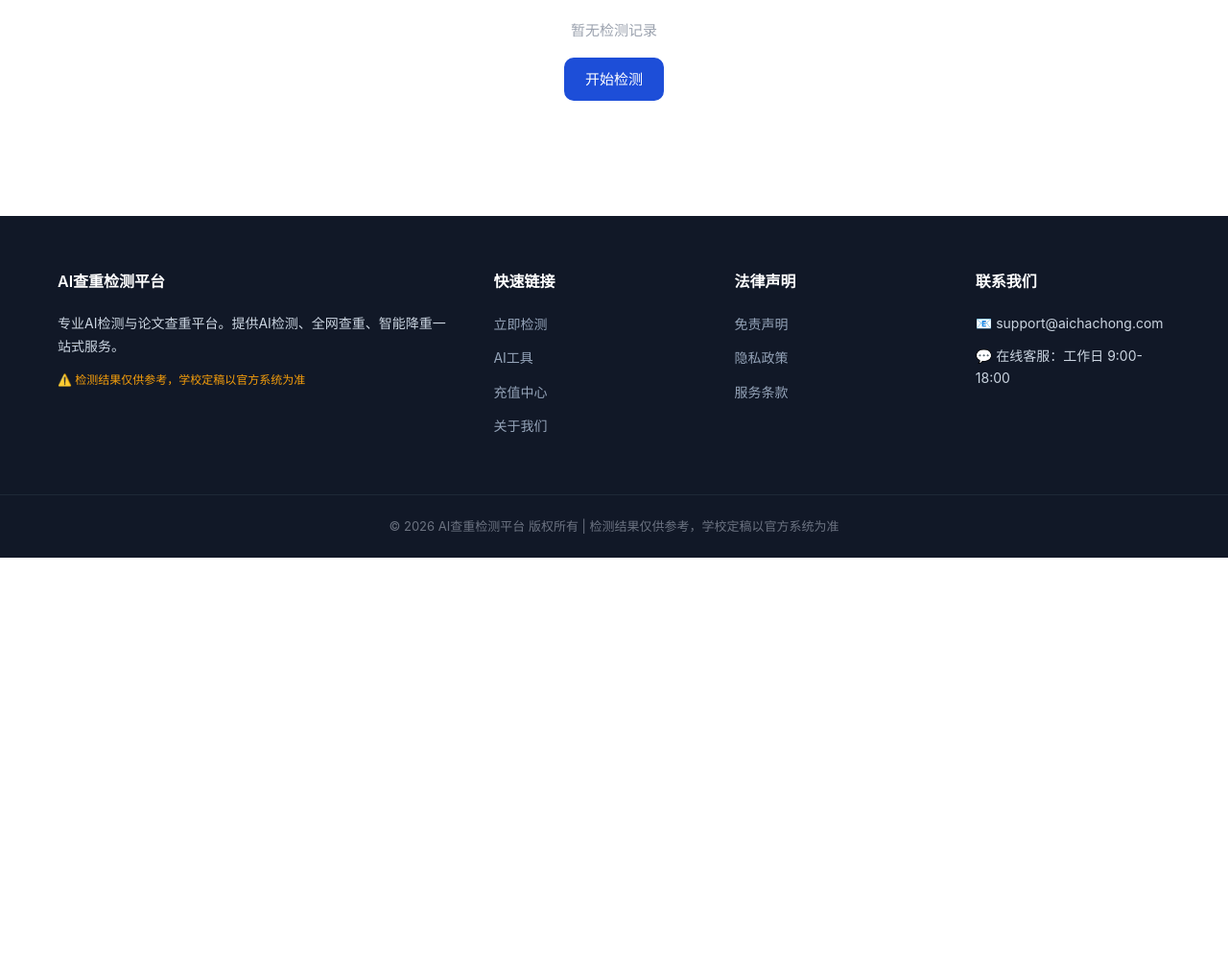
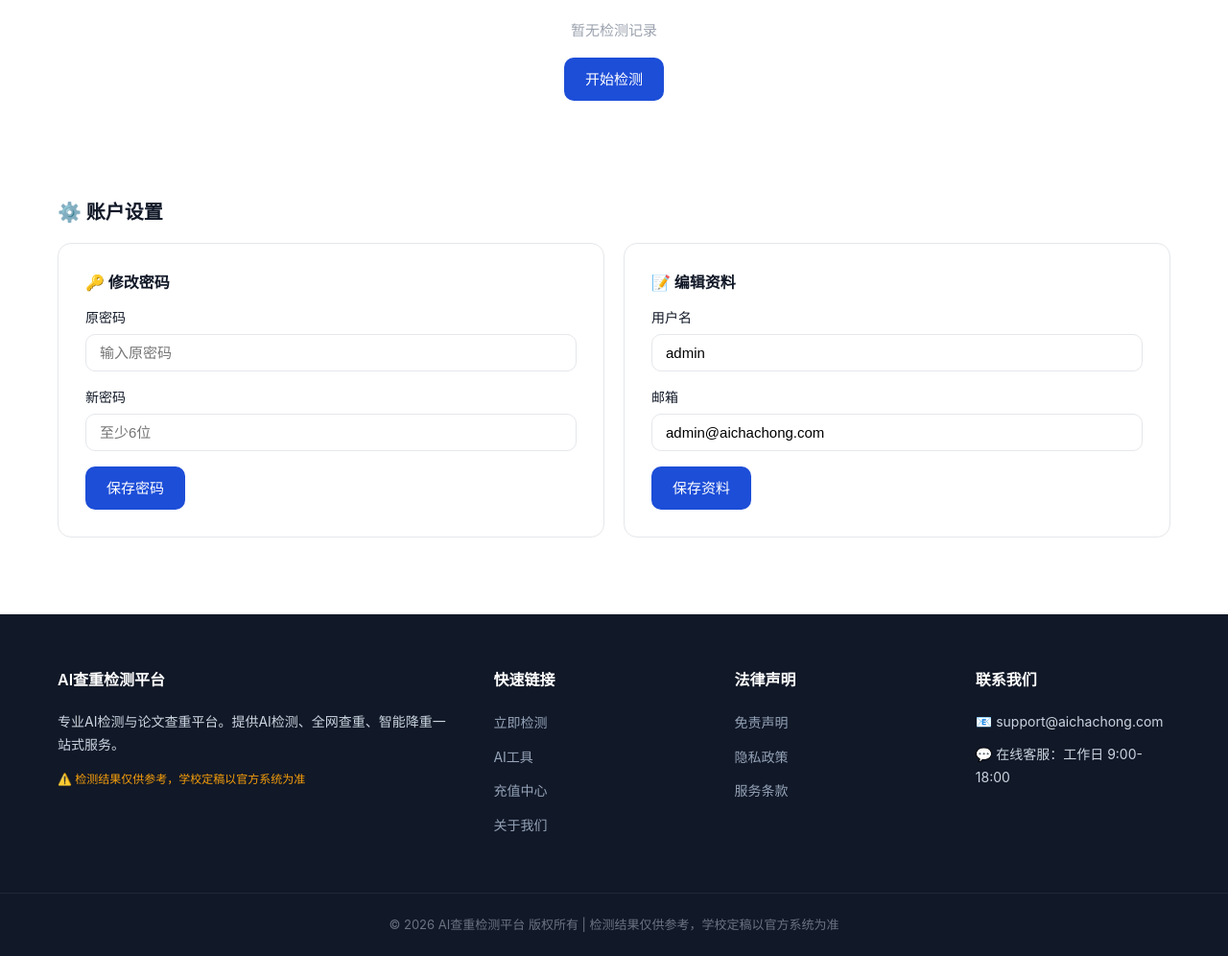
Before and after one commit to HGSQ-123/ai-chachong, a Flask app: page /user/center in a window 1280 px wide. Shown: the part 930-1926 px from the top of the page at 96% size. Before the commit the page ends 1511 px from the top, so only its background shows below. Run offline with Flask 3, Linux system fonts and the light colour scheme; the visitor is signed in with stand-in values (Sample User, id 1); data comes from the database, SQL or seed files in the repository; data that the repository does not hold is empty.

Commit message:
feat: 个人中心增强(改密码/编辑资料/消费记录) + 修复邮箱验证+注册持久化

```diff
--- a/routes/auth.py
+++ b/routes/auth.py
@@ -146,17 +146,19 @@ def api_send_code():
         is_phone = account.isdigit() and len(account) == 11
 
         # ========== 发送验证码 ==========
-        if is_email and config.SMTP_USER and config.SMTP_PASS:
-            # 真实邮件发送
+        if is_email:
+            send_ok = False
             try:
                 _send_email(account, code)
+                send_ok = True
+            except Exception as e:
+                print(f"[EMAIL] All methods failed: {e}")
+            if send_ok:
                 return jsonify({"success": True, "message": f"验证码已发送至 {account}"})
-            except Exception as e:
-                print(f"[EMAIL] Send failed: {e}")
-                # 邮件失败回退演示模式
+            else:
                 return jsonify({
                     "success": True,
-                    "message": f"邮件发送失败，演示模式验证码：{code}",
+                    "message": f"邮件服务暂不可用，演示验证码：{code}",
                     "code": code,
                 })
         elif is_phone:
@@ -187,7 +189,7 @@ def _send_email(to_email: str, code: str):
     subject = f"[{config.SITE_NAME}] 验证码 {code}"
     body = f"您的验证码是：{code}\n\n有效期10分钟，请勿泄露给他人。\n\n—— {config.SITE_NAME}"
 
-    # 方式1: Resend HTTP API（最简单，100封/天免费）
+    # 方式1: Resend HTTP API（100封/天免费，但免费版只能发验证过的邮箱）
     resend_key = config.RESEND_API_KEY
     if resend_key:
         try:
@@ -206,11 +208,13 @@ def _send_email(to_email: str, code: str):
                 },
                 timeout=10,
             )
-            if r.status_code in (200, 201):
-                return  # 成功
-            print(f"[EMAIL] Resend API failed: {r.status_code} {r.text[:200]}")
+            resp_data = r.json() if r.text else {}
+            if r.status_code in (200, 201) and resp_data.get("id"):
+                print(f"[EMAIL] Resend OK: {resp_data.get('id')}")
+                return
+            print(f"[EMAIL] Resend rejected: {r.status_code} {r.text[:200]}")
         except Exception as e:
-            print(f"[EMAIL] Resend API error: {e}")
+            print(f"[EMAIL] Resend error: {e}")
 
     # 方式2: Brevo HTTP API（300封/天免费）
     brevo_key = config.BREVO_API_KEY
--- a/routes/user.py
+++ b/routes/user.py
@@ -79,6 +79,47 @@ def api_get_quota():
         "free_limit": config.DAILY_FREE_DETECTIONS,
         "member_limit": config.MEMBER_MONTHLY_QUOTA,
     })
+
+
+@user_bp.route("/api/change-password", methods=["POST"])
+@login_required
+def api_change_password():
+    """修改密码"""
+    data = request.get_json() or {}
+    old_pwd = data.get("old_password", "")
+    new_pwd = data.get("new_password", "")
+    if not old_pwd or not new_pwd:
+        return jsonify({"success": False, "message": "请填写完整"}), 400
+    if len(new_pwd) < 6:
+        return jsonify({"success": False, "message": "新密码至少6位"}), 400
+    user = db.get_user_by_id(session["user_id"])
+    if not user:
+        return jsonify({"success": False, "message": "用户不存在"}), 404
+    from werkzeug.security import check_password_hash, generate_password_hash
+    if not check_password_hash(user["password"], old_pwd):
+        return jsonify({"success": False, "message": "原密码错误"}), 400
+    hashed = generate_password_hash(new_pwd, method="scrypt")
+    db.update_user(session["user_id"], password=hashed)
+    return jsonify({"success": True, "message": "密码修改成功"})
+
+
+@user_bp.route("/api/update-profile", methods=["POST"])
+@login_required
+def api_update_profile():
+    """更新个人资料"""
+    data = request.get_json() or {}
+    username = data.get("username", "").strip()
+    email = data.get("email", "").strip()
+    if not username:
+        return jsonify({"success": False, "message": "用户名不能为空"}), 400
+    if len(username) < 2 or len(username) > 20:
+        return jsonify({"success": False, "message": "用户名2-20个字符"}), 400
+    # 检查用户名是否被占用
+    existing = db.get_user_by_username(username)
+    if existing and existing["id"] != session["user_id"]:
+        return jsonify({"success": False, "message": "用户名已被占用"}), 400
+    db.update_user(session["user_id"], username=username, email=email)
+    return jsonify({"success": True, "message": "资料更新成功"})
 
 
 @user_bp.route("/api/records")
--- a/templates/user_center.html
+++ b/templates/user_center.html
@@ -103,63 +103,79 @@
             <h3>📋 检测记录</h3>
             {% if records %}
             <div style="margin-bottom:12px;">
-                <input type="text" id="historySearch" class="form-input" placeholder="🔍 搜索文件名或日期..."
+                <input type="text" id="historySearch" class="form-input" placeholder="🔍 搜索..."
                        oninput="filterHistory()" style="max-width:300px;">
             </div>
             <div class="records-table-wrapper">
                 <table class="records-table" id="recordsTable">
-                    <thead>
-                        <tr>
-                            <th>ID</th>
-                            <th>文件名/类型</th>
-                            <th>字数</th>
-                            <th>AI得分</th>
-                            <th>重复率</th>
-                            <th>原创得分</th>
-                            <th>时间</th>
-                            <th>操作</th>
-                        </tr>
-                    </thead>
+                    <thead><tr>
+                        <th>ID</th><th>类型</th><th>字数</th><th>AI得分</th><th>重复率</th><th>原创</th><th>时间</th><th>操作</th>
+                    </tr></thead>
                     <tbody>
                         {% for rec in records %}
                         <tr>
                             <td>#{{ rec.id }}</td>
                             <td>{{ rec.file_name or '粘贴文本' }}</td>
                             <td>{{ rec.word_count }}字</td>
-                            <td>
-                                <span class="score-tag" style="color: {% if rec.ai_score > 50 %}#ef4444{% elif rec.ai_score > 30 %}#f59e0b{% else %}#10b981{% endif %};">
-                                    {{ rec.ai_score|round(1) }}%
-                                </span>
-                            </td>
-                            <td>
-                                <span class="score-tag" style="color: {% if rec.plagiarism_score > 50 %}#ef4444{% elif rec.plagiarism_score > 30 %}#f59e0b{% else %}#10b981{% endif %};">
-                                    {{ rec.plagiarism_score|round(1) }}%
-                                </span>
-                            </td>
-                            <td>
-                                {% set orig = rec.report_data.originality_score if rec.report_data is mapping else 0 %}
-                                <span class="score-tag" style="color: {% if orig >= 80 %}#10b981{% elif orig >= 60 %}#f59e0b{% elif orig >= 40 %}#f97316{% else %}#ef4444{% endif %};">
-                                    {{ orig }}分
-                                </span>
-                            </td>
+                            <td><span class="score-tag" style="color:{% if rec.ai_score>50 %}#ef4444{% elif rec.ai_score>30 %}#f59e0b{% else %}#10b981{% endif %};">{{ rec.ai_score|round(1) }}%</span></td>
+                            <td><span class="score-tag" style="color:{% if rec.plagiarism_score>50 %}#ef4444{% elif rec.plagiarism_score>30 %}#f59e0b{% else %}#10b981{% endif %};">{{ rec.plagiarism_score|round(1) }}%</span></td>
+                            <td>{% set orig = rec.report_data.originality_score if rec.report_data is mapping else 0 %}<span class="score-tag" style="color:{% if orig>=80 %}#10b981{% elif orig>=60 %}#f59e0b{% elif orig>=40 %}#f97316{% else %}#ef4444{% endif %};">{{ orig }}分</span></td>
                             <td>{{ rec.created_at[:16] if rec.created_at else '' }}</td>
-                            <td>
-                                <a href="{{ url_for('detect.report_page', record_id=rec.id) }}" class="btn btn-text-sm">查看报告</a>
-                                <a href="{{ url_for('detect.download_report', record_id=rec.id) }}" class="btn btn-text-sm">下载</a>
-                            </td>
+                            <td><a href="{{ url_for('detect.report_page', record_id=rec.id) }}" class="btn btn-text-sm">查看</a></td>
                         </tr>
                         {% endfor %}
                     </tbody>
                 </table>
             </div>
             {% else %}
-            <div class="empty-state">
-                <div class="empty-icon">📋</div>
-                <p>暂无检测记录</p>
-                <a href="{{ url_for('detect.detect_page') }}" class="btn btn-primary">开始检测</a>
-            </div>
+            <div class="empty-state"><div class="empty-icon">📋</div><p>暂无检测记录</p><a href="{{ url_for('detect.detect_page') }}" class="btn btn-primary">开始检测</a></div>
             {% endif %}
         </div>
+
+        <!-- ==================== 账户设置 ==================== -->
+        <div class="records-section" style="margin-top:40px;">
+            <h3>⚙️ 账户设置</h3>
+            <div style="display:grid; grid-template-columns:1fr 1fr; gap:20px; margin-top:16px;">
+                <!-- 修改密码 -->
+                <div class="content-card">
+                    <h4 style="margin-bottom:12px;">🔑 修改密码</h4>
+                    <div class="form-group"><label>原密码</label><input type="password" id="oldPwd" class="form-input" placeholder="输入原密码"></div>
+                    <div class="form-group"><label>新密码</label><input type="password" id="newPwd" class="form-input" placeholder="至少6位"></div>
+                    <div class="form-error" id="pwdError" style="display:none;"></div>
+                    <button class="btn btn-primary" onclick="changePassword()">保存密码</button>
+                </div>
+                <!-- 编辑资料 -->
+                <div class="content-card">
+                    <h4 style="margin-bottom:12px;">📝 编辑资料</h4>
+                    <div class="form-group"><label>用户名</label><input type="text" id="editUsername" class="form-input" value="{{ user.username }}"></div>
+                    <div class="form-group"><label>邮箱</label><input type="text" id="editEmail" class="form-input" value="{{ user.email or '' }}"></div>
+                    <div class="form-error" id="profileError" style="display:none;"></div>
+                    <button class="btn btn-primary" onclick="updateProfile()">保存资料</button>
+                </div>
+            </div>
+        </div>
+
+        <!-- ==================== 账单记录 ==================== -->
+        {% if billing_records %}
+        <div class="records-section" style="margin-top:40px;">
+            <h3>💳 消费记录</h3>
+            <div class="records-table-wrapper" style="margin-top:12px;">
+                <table class="records-table">
+                    <thead><tr><th>时间</th><th>类型</th><th>详情</th><th>扣费</th></tr></thead>
+                    <tbody>
+                        {% for b in billing_records %}
+                        <tr>
+                            <td>{{ b.created_at[:16] if b.created_at else '' }}</td>
+                            <td>{% if '充值' in (b.detail or '') %}🟢 充值{% elif '免费' in (b.detail or '') %}🆓 免费{% elif 'Pro' in (b.detail or '') %}⭐ Pro{% else %}🔍 检测{% endif %}</td>
+                            <td>{{ b.detail or '检测扣费' }}</td>
+                            <td>{% if b.amount and b.amount>0 %}-¥{{ '%.2f'|format(b.amount) }}{% elif '充值' in (b.detail or '') %}+额度{% else %}—{% endif %}</td>
+                        </tr>
+                        {% endfor %}
+                    </tbody>
+                </table>
+            </div>
+        </div>
+        {% endif %}
     </div>
 </section>
 {% endblock %}
@@ -167,10 +183,29 @@
 {% block extra_js %}
 <script>
 function filterHistory() {
-    const q = document.getElementById('historySearch').value.toLowerCase();
-    document.querySelectorAll('#recordsTable tbody tr').forEach(tr => {
-        tr.style.display = tr.textContent.toLowerCase().includes(q) ? '' : 'none';
-    });
+    var q = document.getElementById('historySearch').value.toLowerCase();
+    document.querySelectorAll('#recordsTable tbody tr').forEach(function(tr) { tr.style.display = tr.textContent.toLowerCase().includes(q) ? '' : 'none'; });
+}
+async function changePassword() {
+    var oldPwd=document.getElementById('oldPwd').value, newPwd=document.getElementById('newPwd').value, err=document.getElementById('pwdError');
+    if(!oldPwd||!newPwd){err.textContent='请填写完整';err.style.display='block';return;}
+    if(newPwd.length<6){err.textContent='新密码至少6位';err.style.display='block';return;}
+    try{
+        var r=await fetch('/user/api/change-password',{method:'POST',headers:{'Content-Type':'application/json'},body:JSON.stringify({old_password:oldPwd,new_password:newPwd})});
+        var d=await r.json();
+        if(d.success){showToast('密码已修改','success');document.getElementById('oldPwd').value='';document.getElementById('newPwd').value='';err.style.display='none';}
+        else{err.textContent=d.message;err.style.display='block';}
+    }catch(e){err.textContent='网络异常';err.style.display='block';}
+}
+async function updateProfile() {
+    var username=document.getElementById('editUsername').value.trim(), email=document.getElementById('editEmail').value.trim(), err=document.getElementById('profileError');
+    if(!username){err.textContent='用户名不能为空';err.style.display='block';return;}
+    try{
+        var r=await fetch('/user/api/update-profile',{method:'POST',headers:{'Content-Type':'application/json'},body:JSON.stringify({username:username,email:email})});
+        var d=await r.json();
+        if(d.success){showToast('资料已更新','success');err.style.display='none';}
+        else{err.textContent=d.message;err.style.display='block';}
+    }catch(e){err.textContent='网络异常';err.style.display='block';}
 }
 </script>
 {% endblock %}
```
Also changed, not shown: utils/database.py (+16 -0 lines).
